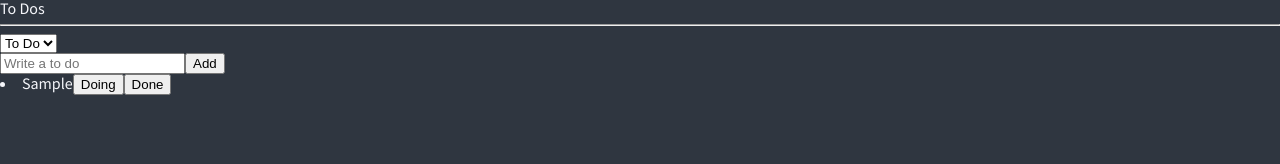
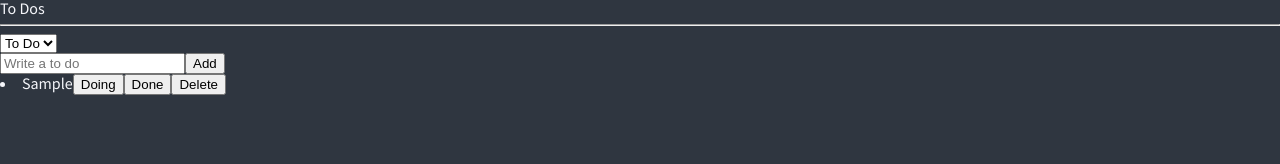
Before and after one commit to TwotheMoon/ReactJs_Master, a React (Create React App) app in the folder react-masterclass/: page / in a window 1280 px wide. Both pictures are taken after typing "Sample" into the empty fields and a click on the button "Add". Shown: the top 164 px of the page. Built offline with nearby package versions, Linux system fonts and the light colour scheme.

Commit message:
윈도우 사이즈 확인

```diff
--- a/react-masterclass/src/atoms.tsx
+++ b/react-masterclass/src/atoms.tsx
@@ -1,12 +1,11 @@
 import { atom, selector } from "recoil";
 
-export enum Categories {
-    "TO_DO" = "TO_DO",
+export enum Categories { // enum 값들은 일반적으로 number 0 ,1 , 2
+    "TO_DO" = "TO_DO", // 그래서 실제 스트링값으로 다시선언
     "DOING" = "DOING",
     "DONE" = "DONE",
+    "DELETE" = "DELELTE",
 }
-
-type categories = "TO_DO" | "DOING" | "DONE";
 
 // toDos[] 데이터 타입 정의
 export interface IToDo {
@@ -16,7 +15,7 @@ export interface IToDo {
 }
 
 
-export const toDoState = atom<IToDo[]>({
+export const toDoState = atom<IToDo[]>({ // 새로 생성되는 toDo들이 해당 스테이트로 저장
     key: "toDo",
     default: [],
 });
@@ -27,7 +26,7 @@ export const categoryState = atom<Categories>({
     default: Categories.TO_DO,
 });
 
-export const toDoSelector = selector({
+export const toDoSelector = selector({  // todoState에 값들을 카테고리별로 변형
     key: "toDoSelector",
     get: ({ get }) => {
         const toDos = get(toDoState);
--- a/react-masterclass/src/components/ToDo.tsx
+++ b/react-masterclass/src/components/ToDo.tsx
@@ -1,10 +1,10 @@
 import React from "react";
-import { useSetRecoilState } from "recoil";
+import { useRecoilState, useSetRecoilState } from "recoil";
 import { Categories, IToDo, toDoState } from "../atoms";
 
 // ToDoList 에서 넘겨주는 모든 버튼의  text, category, id 인자로 받음
 function ToDo({ text, category, id }: IToDo) {
-    const setToDos = useSetRecoilState(toDoState);
+    const [toDos, setToDos] = useRecoilState(toDoState);
     const onClick = (event: React.MouseEvent<HTMLButtonElement>) => {
         const {
             currentTarget: { name },
@@ -17,10 +17,20 @@ function ToDo({ text, category, id }: IToDo) {
             const targetIndex = oldToDos.findIndex((toDo) => toDo.id === id);
             const oldToDo = oldToDos[targetIndex]       // 바꿀 버튼 인덱스 기존배열에서[찾은 인덱스 번호]
             const newToDo = { text, id, category: name as any };  // 새로 세팅 name 을 category와 같은 문자열로 했기에 값을 name올 설정
-            console.log(oldToDo, newToDo);         // newToDo 타입이 string이여서 오류 발생 as any로 일시적 회피
+
             return [...oldToDos.slice(0, targetIndex), newToDo, ...oldToDos.slice(targetIndex + 1)];
         });
     };
+    const deleteTodo = () => {
+        setToDos((oldToDos) => {
+            const targetIndex = oldToDos.findIndex((toDo) => toDo.id === id);
+            return [
+                ...oldToDos.slice(0, targetIndex),
+                ...oldToDos.slice(targetIndex + 1),
+            ];
+        });
+    }
+    localStorage.setItem("toDos", JSON.stringify(toDos));
 
     return (
         <li>
@@ -28,6 +38,7 @@ function ToDo({ text, category, id }: IToDo) {
             {category !== Categories.DOING && <button name={Categories.DOING} onClick={onClick}>Doing</button>}
             {category !== Categories.TO_DO && <button name={Categories.TO_DO} onClick={onClick}>To Do</button>}
             {category !== Categories.DONE && <button name={Categories.DONE} onClick={onClick}>Done</button>}
+            <button name={Categories.DELETE} onClick={deleteTodo}>Delete</button>
 
         </li >
     );
```
